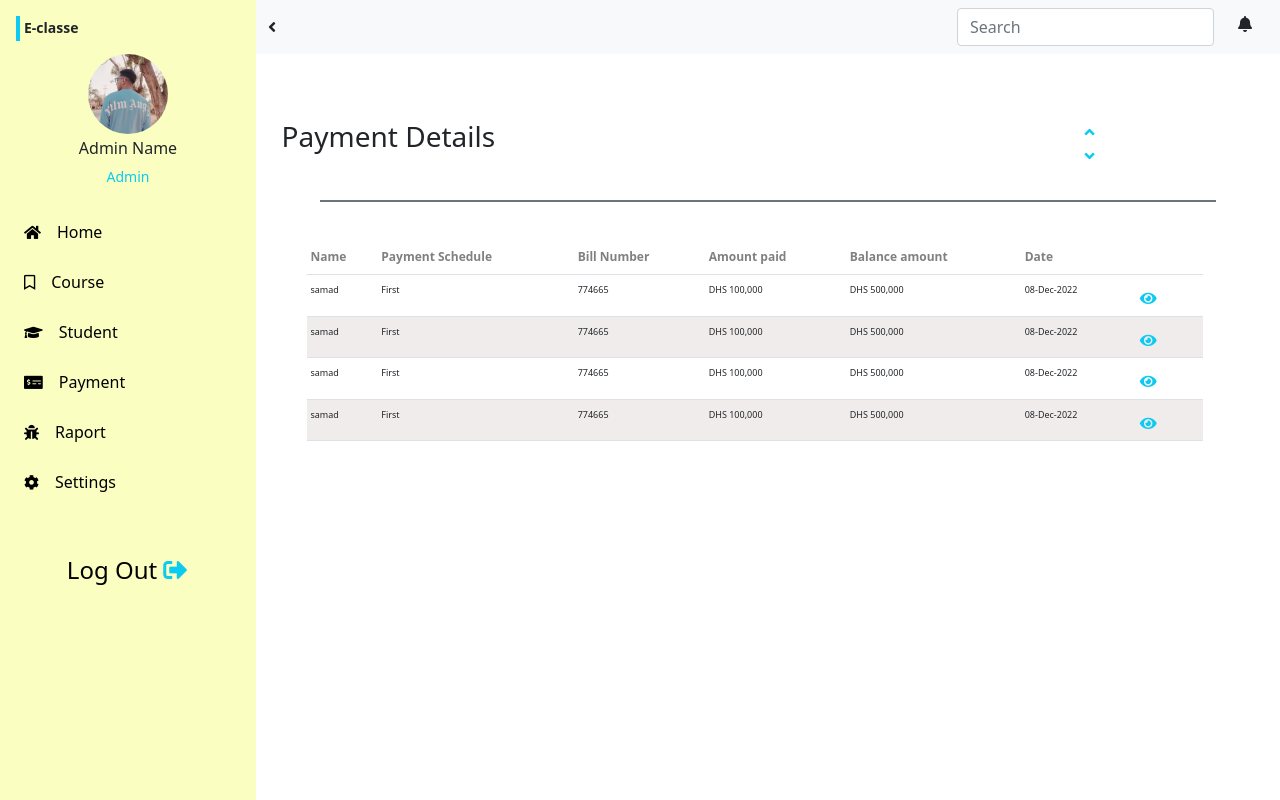
After one commit to abdessamadziani/E-Learning-app, a PHP site: page /Payment/payment.php in a window 1280 px wide. The commit adds this page. Run offline with PHP 8.4, Linux system fonts and the light colour scheme.

Commit message:
convert E learning app to php

```diff
--- a/Payment/payment.html
+++ b/Payment/payment.php
@@ -11,7 +11,7 @@
 </head>
 <body>
     <main>
-         <section class=" col-xm-d-none side-bar text-center w-20 d-inline-block  p-3">
+         <!-- <section class=" col-xm-d-none side-bar text-center w-20 d-inline-block  p-3">
             <h1 class="text-start card-title border-start border-info border-4 fw-bold   p-1">E-classe</h1>
             <div class="image">
                 <img class="rounded-circle" src="../pics/my-image.jpg" alt="">
@@ -19,20 +19,20 @@
             <h5 class="text-capitalize fs-6">admin name</h5>
             <p class="text-info text-capitalize">admin</p>
             <div class="list-group text-start my-list mb-5">
-              <a href="../Dashboard/dashboard.html" class="mt-2 p-2"><i class="icon fas fa-home"></i><input type="button" value="home" class="d-none d-md-inline-block"></a>
+              <a href="../Dashboard/dashboard.php" class="mt-2 p-2"><i class="icon fas fa-home"></i><input type="button" value="home" class="d-none d-md-inline-block"></a>
 
                 <a href="#" class="mt-2 p-2"><i class="icon far fa-bookmark col-text-center col-md-text-start"></i><input type="button" value="course" class="d-none d-md-inline-block"></a>
 
-                <a href="../Student/student.html" class="mt-2 p-2"><i class="icon fas fa-graduation-cap"></i><input type="button" value="student" class="d-none d-md-inline-block"></a>
+                <a href="../Student/student.php" class="mt-2 p-2"><i class="icon fas fa-graduation-cap"></i><input type="button" value="student" class="d-none d-md-inline-block"></a>
 
-                <a href="#" class="mt-2 p-2"><i class=" icon fas fa-money-check-alt"></i><input type="button" value="payment" class="d-none d-md-inline-block"></a>
+                <a href="../Payment/payment.php" class="mt-2 p-2"><i class=" icon fas fa-money-check-alt"></i><input type="button" value="payment" class="d-none d-md-inline-block"></a>
 
                 <a href="#" class="mt-2 p-2"><i class="icon fas fa-bug"></i><input type="button" value="raport" class="d-none d-md-inline-block"></a>
 
                 <a href="#" class="mt-2 p-2"><i class="icon fas fa-cog"></i><input type="button" value="settings" class="d-none d-md-inline-block"></a>
 
               </div>
-              <a class="me-2 fw-bolder " href="../index.html"><input style="color: black;" type="button" value="log out" class=" d-none d-md-inline-block fs-4"><i class="fas fa-sign-out-alt fs-4 fw-bold text-info"></i></a>
+              <a class="me-2 fw-bolder " href="../index.php"><input style="color: black;" type="button" value="log out" class=" d-none d-md-inline-block fs-4"><i class="fas fa-sign-out-alt fs-4 fw-bold text-info"></i></a>
         </section>
         <div class="header-bar">
           <nav class="navbar navbar-light bg-light">
@@ -44,7 +44,8 @@
                 </form>
               </div>
             </nav>
-      </div>
+      </div> -->
+      <?php require_once '../decoupage/sidebar-and-headerbar.php'?>
 
         <div class="payment">
             <h3 class="text-capitalize">payment details</h3>
@@ -55,6 +56,21 @@
         </div>
 
         <span class="line bg-secondary "></span>
+        <?php
+
+$payment_list=array(
+  array("Name"=>"samad","Payment Schedule"=>"First","Bill Number"=>"774665","Amount Pay"=>"DHS 100,000","Balance Amount"=>"DHS 500,000","Date"=>"08-Dec-2022"),
+  array("Name"=>"samad","Payment Schedule"=>"First","Bill Number"=>"774665","Amount Pay"=>"DHS 100,000","Balance Amount"=>"DHS 500,000","Date"=>"08-Dec-2022"),
+  array("Name"=>"samad","Payment Schedule"=>"First","Bill Number"=>"774665","Amount Pay"=>"DHS 100,000","Balance Amount"=>"DHS 500,000","Date"=>"08-Dec-2022"),
+  array("Name"=>"samad","Payment Schedule"=>"First","Bill Number"=>"774665","Amount Pay"=>"DHS 100,000","Balance Amount"=>"DHS 500,000","Date"=>"08-Dec-2022"),
+
+
+
+);
+
+
+
+          ?>
         <table class="table my-table2">
             <thead>
               <tr>
@@ -68,16 +84,20 @@
               </tr>
             </thead>
             <tbody>
-              <tr>
-                <td>ahmed</td>
-                <td>First</td>
-                <td>699543</td>
-                <td>DHS 100,000</td>
-                <td>DHS 500,000</td>
-                <td>08-Dec-2022</td>
+
+                <?php foreach($payment_list as $liste) { ?>
+                  <tr>
+                <td><?php echo $liste['Name']?></td>
+                <td><?php echo $liste['Payment Schedule']?></td>
+                <td><?php echo $liste['Bill Number']?></td>
+                <td><?php echo $liste['Amount Pay']?></td>
+                <td><?php echo $liste['Balance Amount']?></td>
+                <td><?php echo $liste['Date']?></td>
                 <td><i class=" icon fas fa-eye text-info ms-3 mt-2"></i></td>
+
               </tr>
-              <tr>
+              <?php } ?>
+              <!-- <tr>
                 <td>ahmed</td>
                 <td>First</td>
                 <td>212737</td>
@@ -85,8 +105,8 @@
                 <td>DHS 500,000</td>
                 <td>08-Dec-2022</td>
                 <td><i class=" icon fas fa-eye text-info ms-3 mt-2"></i></td>
-              </tr>
-              <tr>
+              </tr> -->
+              <!-- <tr>
                 <td>ahmed</td>
                 <td>First</td>
                 <td>212646</td>
@@ -103,7 +123,9 @@
                 <td>DHS 500,000</td>
                 <td>08-Dec-2022</td>
                 <td><i class=" icon fas fa-eye text-info ms-3 mt-2"></i></td>
-              </tr>
+              </tr> -->
+              </tbody>
+          </table>
 
 
 
--- /dev/null
+++ b/decoupage/sidebar-and-headerbar.php
@@ -0,0 +1,35 @@
+
+<section class=" col-xm-d-none side-bar text-center w-20 d-inline-block  p-3">
+<h1 class="text-start card-title border-start border-info border-4 fw-bold   p-1">E-classe</h1>
+<div class="image">
+    <img class="rounded-circle" src="../pics/my-image.jpg" alt="">
+</div>
+<h5 class="text-capitalize fs-6">admin name</h5>
+<p class="text-info text-capitalize">admin</p>
+<div class="list-group text-start my-list mb-5">
+  <a href="../Dashboard/dashboard.php" class="mt-2 p-2"><i class="icon fas fa-home"></i><input type="button" value="home" class="d-none d-md-inline-block"></a>
+
+    <a href="#" class="mt-2 p-2 "><i class="icon far fa-bookmark col-text-center col-md-text-start"></i><input type="button" value="course" class="d-none d-md-inline-block"></a>
+
+    <a href="../Student/student.php" class="mt-2 p-2 "><i class="icon fas fa-graduation-cap"></i><input type="button" value="student" class="d-none d-md-inline-block"></a>
+
+    <a href="../Payment/payment.php" class="mt-2 p-2 "><i class=" icon fas fa-money-check-alt"></i><input type="button" value="payment" class="d-none d-md-inline-block"></a>
+
+    <a  href="#" class="mt-2 p-2"><i class="icon fas fa-bug"></i><input type="button" value="raport" class="d-none d-md-inline-block" ></a>
+
+    <a href="#" class="mt-2 p-2"><i class="icon fas fa-cog"></i><input type="button" value="settings" class="d-none d-md-inline-block"></a>
+
+  </div>
+  <a class="me-2 fw-bolder " href="../index.php"><input style="color: black;" type="button" value="log out" class=" d-none d-md-inline-block fs-4"><i class="fas fa-sign-out-alt fs-4 fw-bold text-info"></i></a>
+</section>
+<div class="header-bar">
+<nav class="navbar navbar-light bg-light">
+  <div class="container-fluid">
+      <i class=" fas fa-angle-left d-none d-md-inline-block"></i>
+    <form class="d-flex">
+      <input class="form-control me-2" type="search" placeholder="Search" aria-label="Search">
+      <i class="fas fa-bell mt-2 ms-3 me-3"></i>
+    </form>
+  </div>
+</nav>
+</div>
```
Also changed, not shown: Dashboard/dashboard.php (renamed from Dashboard/dashboard.html, +7 -5 lines), Student/student.php (renamed from Student/student.html, +39 -13 lines), index.html (deleted, +0 -45 lines), index.php (added, +48 -0 lines), pics/Vector (1).png (added), pics/Vector.png (added).
